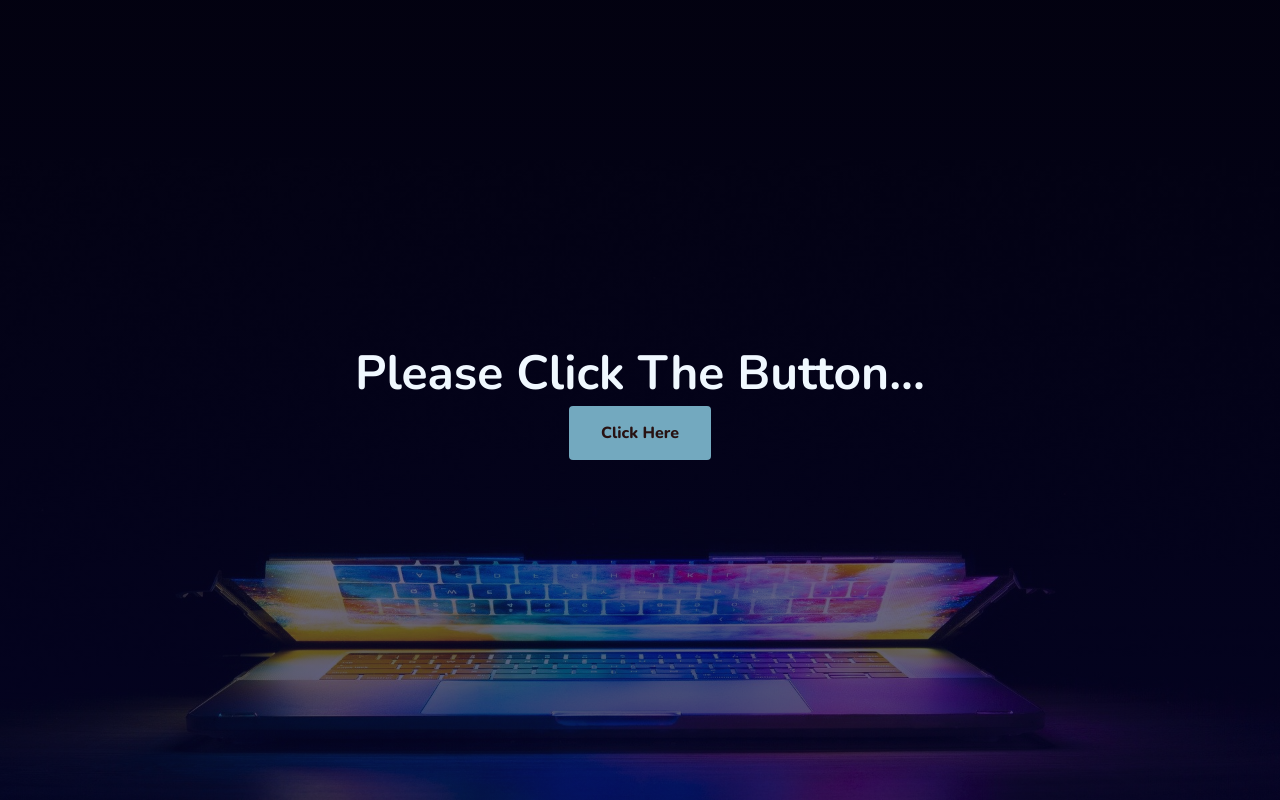
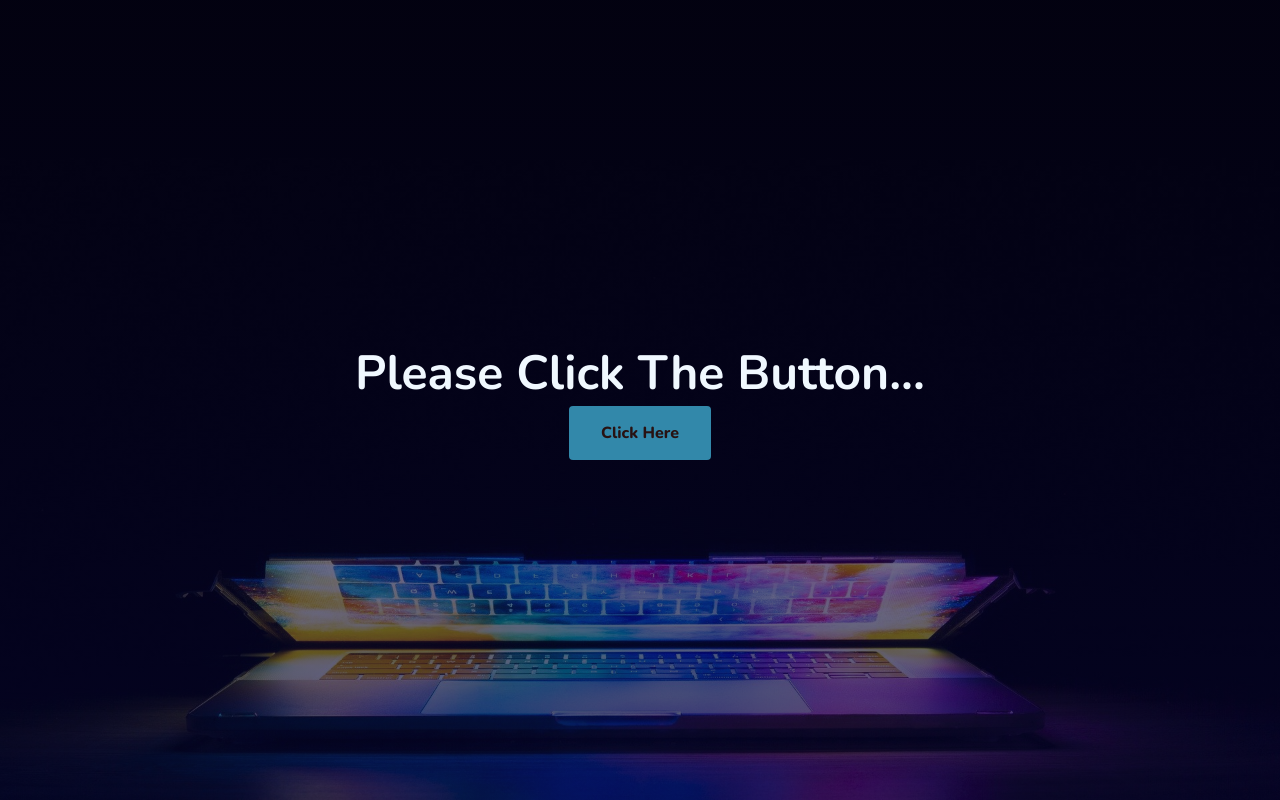
Before and after one commit to Dr-Stark-OfficiaL/assigment, a plain HTML site: page index.html in a window 1280 px wide. In both pictures the pointer is over the button "Click Here". Drawn offline with nearby package versions, Linux system fonts and the light colour scheme.

Commit message:
Update style.css

```diff
--- a/style.css
+++ b/style.css
@@ -39,3 +39,8 @@
     color: rgb(40, 18, 18);
     cursor: pointer;
 }
+
+.btn:hover {
+    background-color: rgb(50, 136, 170);
+    transition: 5ms;
+}
```
